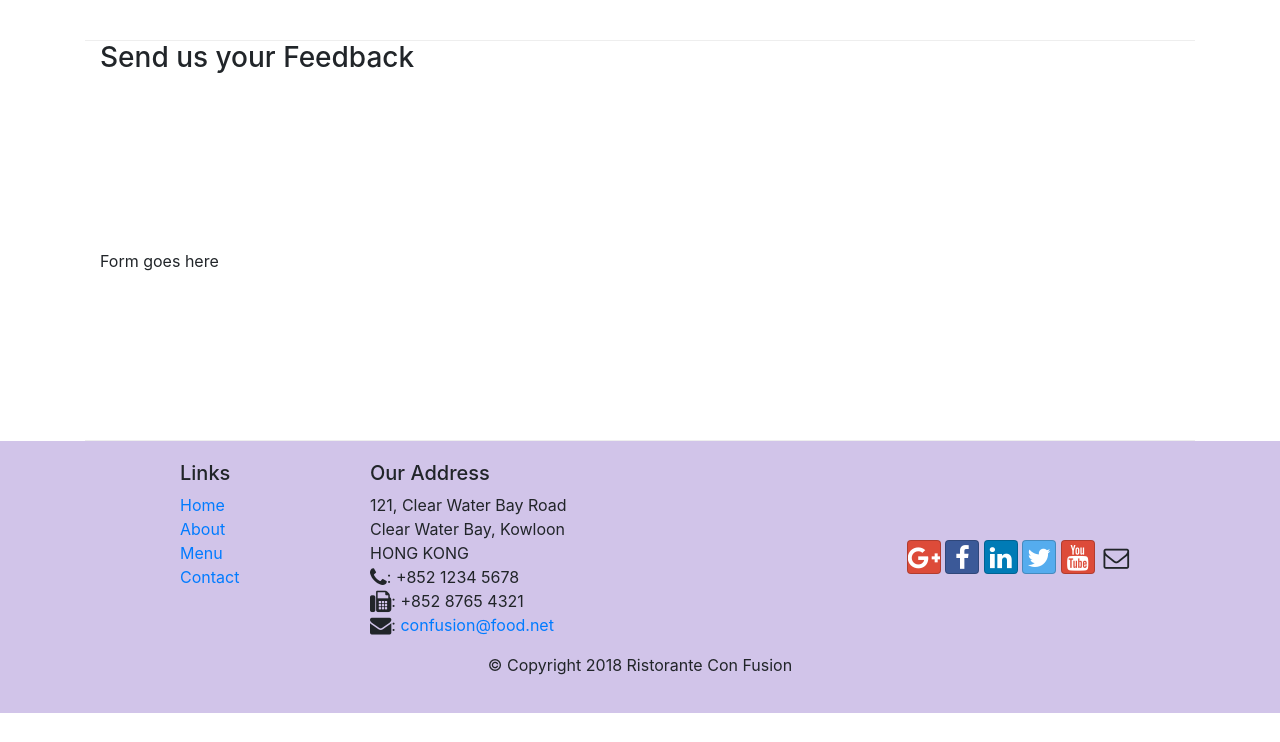
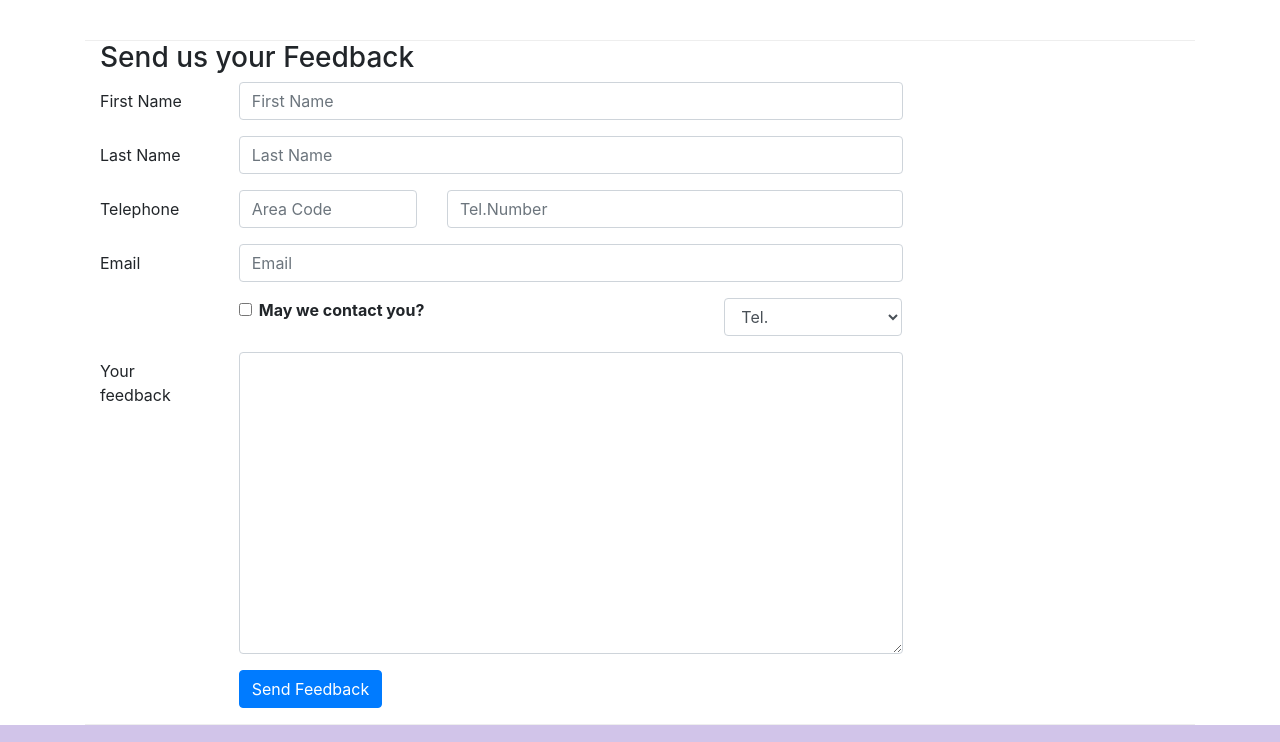
Before and after one commit to TatianaLekhatkova/bootstrap-test, a website: page contactus.html in a window 1280 px wide. Shown: the part 824-1566 px from the top of the page. Before the commit the page ends 1537 px from the top, so only its background shows below. Drawn offline with nearby package versions, Linux system fonts and the light colour scheme.

Commit message:
Feedback form added

```diff
--- a/contactus.html
+++ b/contactus.html
@@ -92,7 +92,62 @@
               <h3>Send us your Feedback</h3>
            </div>
             <div class="col-12 col-md-9">
-                Form goes here
+                <form>
+                    <div class="form-group row">
+                        <label for="firstname" class="col-md-2 col-form-label">First Name</label>
+                        <div class="col-md-10">
+                            <input type="text" class="form-control" id="firstname" name="firstname" placeholder="First Name">
+                        </div>
+                    </div>
+                    <div class="form-group row">
+                        <label for="lastname" class="col-md-2 col-form-label">Last Name</label>
+                        <div class="col-md-10">
+                            <input type="text" class="form-control" id="lastname" name="lastname" placeholder="Last Name">
+                        </div>
+                    </div>
+                    <div class="form-group row">
+                        <label for="telnum" class="col-12 col-md-2 col-form-label">Telephone</label>
+                        <div class="col-5 col-md-3">
+                            <input type="tel" class="form-control" id="areacode" name="areacode" placeholder="Area Code">
+                        </div>
+                        <div class="col-7 col-md-7">
+                        <input type="tel" class="form-control" id="telnum" name="telnum" placeholder="Tel.Number">
+                        </div>
+                    </div>
+                    <div class="form-group row">
+                        <label for="emailid" class="col-md-2 col-form-label">Email</label>
+                        <div class="col-md-10">
+                            <input type="email" class="form-control" id="emailid" name="emailid" placeholder="Email">
+                        </div>
+                    </div>
+                    <div class="form-group row">
+                        <div class="col-md-6 offset-md-2">
+                            <div class="form-check">
+                                <input type="checkbox" class="form-check-input" name="approve" id="approve" value="">
+                                <label class="form-check-label" for="approve"><strong>May we contact you?</strong></label>
+                            </div>
+                        </div>
+                        <div class="col-md-3 offset-md-1">
+                            <select class="form-control">
+                                <option>Tel.</option>
+                                <option>Email</option>
+                            </select>
+                        </div>
+                    </div>
+                    <div class="form-group row">
+                        <label for="feedback" class="col-md-2 col-form-label">Your feedback</label>
+                        <div class="col-md-10">
+                            <textarea class="form-control" id="feedback" name="feedback" rows="12"></textarea>
+                        </div>
+                    </div>
+                    <div class="form-group row">
+                        <div class="offset-md-2 col-md-10">
+                            <button type="submit" class="btn btn-primary">
+                                Send Feedback
+                            </button>
+                        </div>
+                    </div>
+                </form>
             </div>
              <div class="col-12 col-md">
             </div>
```
